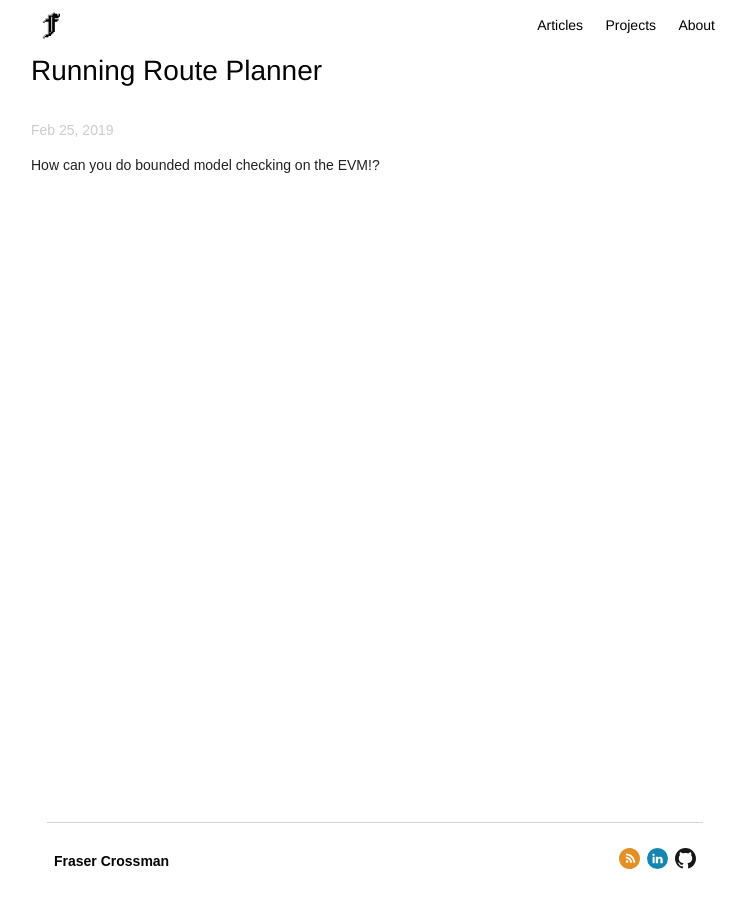
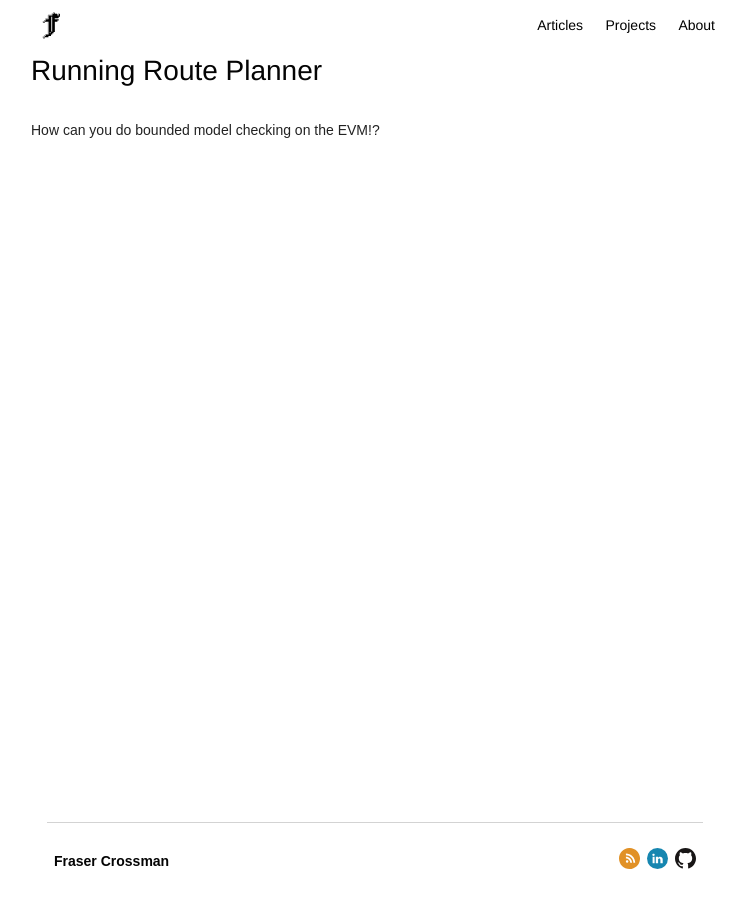
Before and after one commit to frasercrossman/frasercrossman.github.io, a Jekyll site: the page built from _projects/android-running-app.md, in a window 1280 px wide. Shown: the whole page, without its empty margins (265-1010 px from the left). Built offline with Jekyll 4.4.1, drawn with Linux system fonts in a browser that asks for light colours.

Commit message:
Removed date from project pages

```diff
--- a/_layouts/project.html
+++ b/_layouts/project.html
@@ -5,9 +5,6 @@ layout: default
 <div class="content">
     <div class="post single">
         <h1>{{ page.title }}</h1>
-        <info datetime="{{ page.date | date: '%Y-%m-%d' }}">
-            {{ page.date | date: "%b %e, %Y" }}
-        </info>
 
         <div class="body">
             {{ content }}
```
